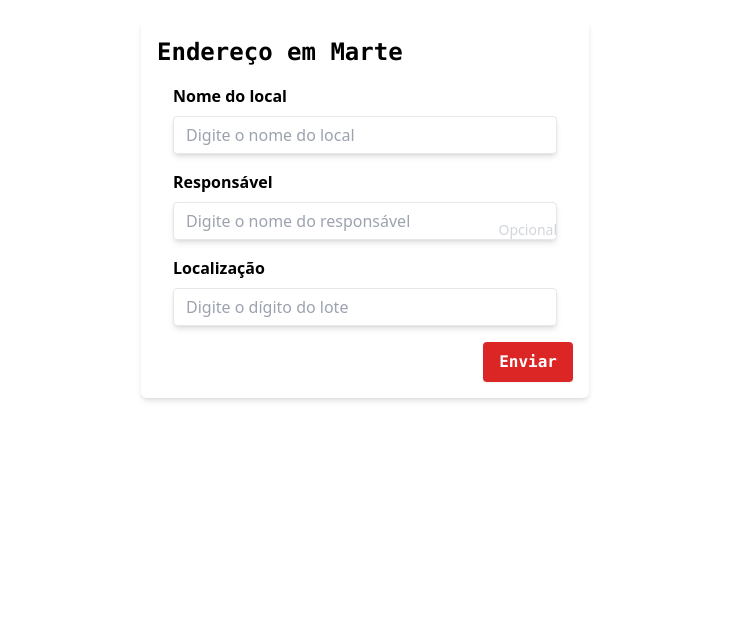
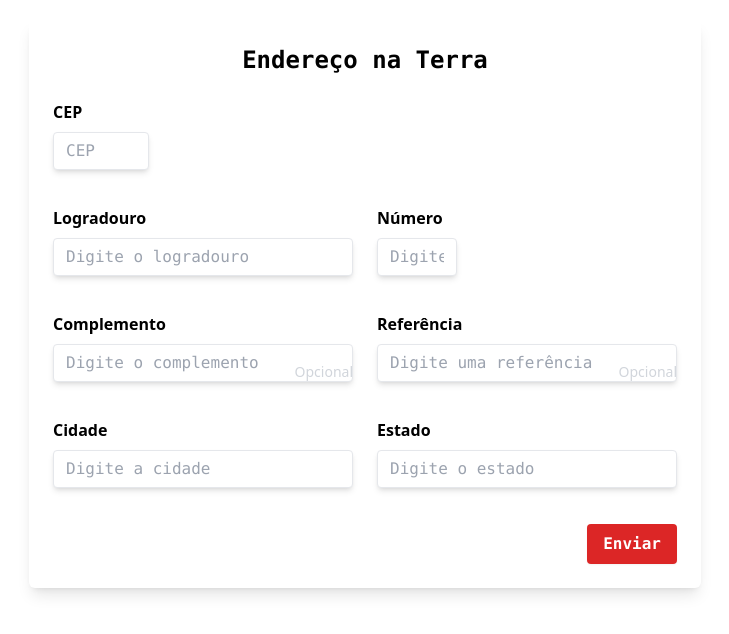
Before and after one commit to b0ssard/mars-express, a React (Vite) app: page / in a window 1280 px wide. Shown: the top 634 px of the page, without its empty margins (275-1004 px from the left). Built offline with nearby package versions, Linux system fonts and the light colour scheme.

Commit message:
finalizado formulário terráqueo.

```diff
--- a/src/App.tsx
+++ b/src/App.tsx
@@ -1,35 +1,78 @@
 import Botão from "./components/Botão";
 import InputCustom from "./components/Input";
 
-export default function EndereçoMarte() {
+export default function EndereçoTerra() {
   return (
-    <form className="max-w-md mx-auto p-4 shadow-md rounded-md mt-5">
-      <h2 className="text-2xl font-bold mb-4 font-mono">Endereço em Marte</h2>
-      <div className="mb-4">
+    <form className="max-w-2xl mx-auto p-6 bg-white shadow-lg rounded-md mt-5">
+      <h2 className="text-2xl font-bold mb-6 font-mono text-center">
+        Endereço na Terra
+      </h2>
+
+      <div className="grid sm:grid-cols-2 gap-6">
+        <div className=" w-24 col-span-1 sm:col-span-2 ">
           <InputCustom
-          label="Nome do local"
-          id="nome-local"
-          placeholder="Digite o nome do local"
+            label="CEP"
+            id="cep"
+            placeholder="CEP"
+            required={true}
+            length={8}
+          />
+        </div>
+
+        <div className=" w-auto col-span-1">
+          <InputCustom
+            label="Logradouro"
+            id="logradouro"
+            placeholder="Digite o logradouro"
             required={true}
           />
         </div>
-      <div className="mb-4">
+
+        <div className=" w-20 col-span-1">
           <InputCustom
-          label="Responsável"
-          id="responsável"
-          placeholder="Digite o nome do responsável"
+            label="Número"
+            id="numero"
+            placeholder="Digite o número"
+            required={true}
           />
         </div>
-      <div className="mb-4">
+
+        <div className="col-span-1">
           <InputCustom
-          label="Localização"
-          id="local"
-          placeholder="Digite o dígito do lote"
-          required={true}
-          length={4}
+            label="Complemento"
+            id="complemento"
+            placeholder="Digite o complemento"
           />
         </div>
-      <div className="flex justify-end">
+
+        <div className="col-span-1">
+          <InputCustom
+            label="Referência"
+            id="referencia"
+            placeholder="Digite uma referência"
+          />
+        </div>
+
+        <div className="col-span-1">
+          <InputCustom
+            label="Cidade"
+            id="cidade"
+            placeholder="Digite a cidade"
+            required={true}
+          />
+        </div>
+
+        <div className="col-span-1">
+          <InputCustom
+            label="Estado"
+            id="estado"
+            placeholder="Digite o estado"
+            required={true}
+          />
+        </div>
+      </div>
+
+      <div className="flex justify-end mt-6">
         <Botão label="Enviar" />
       </div>
     </form>
--- a/src/components/FormularioMarte.tsx
+++ b/src/components/FormularioMarte.tsx
@@ -3,26 +3,35 @@ import InputCustom from "./Input";
 
 export default function EndereçoMarte() {
   return (
-    <form className="max-w-sm mx-auto p-4">
+    <form className="max-w-md mx-auto p-4 shadow-lg rounded-md mt-5">
+      <h2 className="text-2xl font-bold mb-4 font-mono">Endereço em Marte</h2>
+      <div className="mb-4">
         <InputCustom
           label="Nome do local"
           id="nome-local"
           placeholder="Digite o nome do local"
           required={true}
         />
+      </div>
+      <div className="mb-4">
         <InputCustom
           label="Responsável"
           id="responsável"
           placeholder="Digite o nome do responsável"
         />
+      </div>
+      <div className="mb-4">
         <InputCustom
           label="Localização"
           id="local"
-        placeholder="Digite o dígito do lote"
+          placeholder="Digite o código do lote"
           required={true}
           length={4}
         />
+      </div>
+      <div className="flex justify-end">
         <Botão label="Enviar" />
+      </div>
     </form>
   );
 }
--- a/src/components/FormularioTerra.tsx
+++ b/src/components/FormularioTerra.tsx
@@ -0,0 +1,80 @@
+import Botão from "./Botão";
+import InputCustom from "./Input";
+
+export default function EndereçoTerra() {
+  return (
+    <form className="max-w-2xl mx-auto p-6 bg-white shadow-lg rounded-md mt-5">
+      <h2 className="text-2xl font-bold mb-6 font-mono text-center">
+        Endereço na Terra
+      </h2>
+
+      <div className="grid sm:grid-cols-2 gap-6">
+        <div className=" w-24 col-span-1 sm:col-span-2 ">
+          <InputCustom
+            label="CEP"
+            id="cep"
+            placeholder="CEP"
+            required={true}
+            length={8}
+          />
+        </div>
+
+        <div className=" w-auto col-span-1">
+          <InputCustom
+            label="Logradouro"
+            id="logradouro"
+            placeholder="Digite o logradouro"
+            required={true}
+          />
+        </div>
+
+        <div className=" w-20 col-span-1">
+          <InputCustom
+            label="Número"
+            id="numero"
+            placeholder="Digite o número"
+            required={true}
+          />
+        </div>
+
+        <div className="col-span-1">
+          <InputCustom
+            label="Complemento"
+            id="complemento"
+            placeholder="Digite o complemento"
+          />
+        </div>
+
+        <div className="col-span-1">
+          <InputCustom
+            label="Referência"
+            id="referencia"
+            placeholder="Digite uma referência"
+          />
+        </div>
+
+        <div className="col-span-1">
+          <InputCustom
+            label="Cidade"
+            id="cidade"
+            placeholder="Digite a cidade"
+            required={true}
+          />
+        </div>
+
+        <div className="col-span-1">
+          <InputCustom
+            label="Estado"
+            id="estado"
+            placeholder="Digite o estado"
+            required={true}
+          />
+        </div>
+      </div>
+
+      <div className="flex justify-end mt-6">
+        <Botão label="Enviar" />
+      </div>
+    </form>
+  );
+}
--- a/src/components/Input.tsx
+++ b/src/components/Input.tsx
@@ -1,5 +1,3 @@
-import React, { useState } from "react";
-
 interface InputCustomProps {
   label: string;
   id: string;
@@ -15,19 +13,6 @@ function InputCustom({
   placeholder,
   required = false,
 }: InputCustomProps) {
-  const [error, setError] = useState<string>("");
-
-  function handleChange(event: React.ChangeEvent<HTMLInputElement>) {
-    const newValue = event.target.value;
-    if (length && newValue.length !== length) {
-      setError(
-        `O ${label.toLowerCase()} deve ter exatamente ${length} caracteres.`
-      );
-    } else {
-      setError("");
-    }
-  }
-
   return (
     <div className="max-w-sm mx-auto">
       <div className="mb-3 relative">
@@ -35,22 +20,16 @@ function InputCustom({
           {label}
         </label>
         <input
-          type="text"
           name={id}
           id={id}
-          className="shadow-md hover:shadow-xl appearance-none border rounded w-full py-2 px-3 text-stone-900 leading-tight focus:outline-none"
+          className="shadow-md hover:shadow-xl placeholder:text-s font-mono appearance-none border rounded w-full py-2 px-3 text-stone-900 leading-tight focus:outline-none"
           placeholder={placeholder}
           aria-label={label}
           required={required}
           minLength={length}
           maxLength={length}
-          onChange={handleChange}
         />
-        {error && (
-          <span className="absolute bottom-0 left-0 text-sm text-red-500">
-            {error}
-          </span>
-        )}
+
         {!required && (
           <span className="absolute bottom-0 right-0 text-sm text-gray-300">
             Opcional
```
Lines whose indentation alone changed are shown as unchanged.
